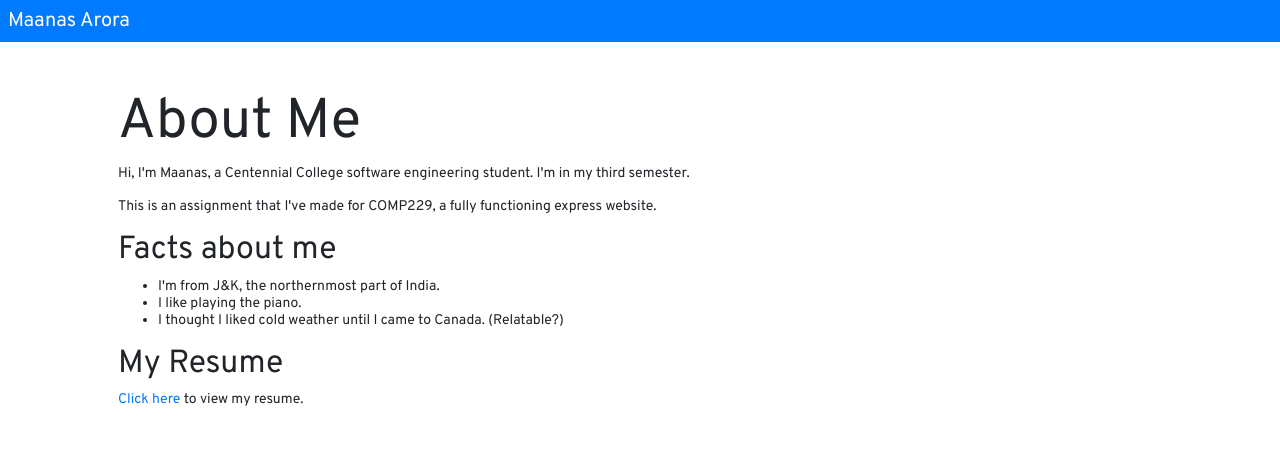
After one commit to MaanasArora/COMP229_ExpressPortfolio, a Node server app: page /about in a window 1280 px wide. The commit adds this page. Shown: the top 471 px of the page. Run offline with Node 20, Linux system fonts and the light colour scheme.

Commit message:
add routes and pages

```diff
--- a/app.js
+++ b/app.js
@@ -6,6 +6,9 @@ var logger = require('morgan');
 
 var indexRouter = require('./routes/index');
 var contactRouter = require('./routes/contact');
+var aboutRouter = require('./routes/about');
+var servicesRouter = require('./routes/services');
+var projectsRouter = require('./routes/projects');
 
 var app = express();
 
@@ -21,6 +24,9 @@ app.use(express.static(path.join(__dirname, 'public')));
 
 app.use('/', indexRouter);
 app.use('/contact', contactRouter);
+app.use('/about', aboutRouter);
+app.use('/services', servicesRouter);
+app.use('/projects', projectsRouter);
 
 // catch 404 and forward to error handler
 app.use(function(req, res, next) {
--- a/public/stylesheets/style.css
+++ b/public/stylesheets/style.css
@@ -5,5 +5,5 @@
 body {
   margin: 0;
 
-  font: 14px 'Nunito Sans', sans-serif;
+  font: 14px Overpass, sans-serif;
 }
--- /dev/null
+++ b/routes/about.js
@@ -0,0 +1,8 @@
+var express = require('express');
+var router = express.Router();
+
+router.get('/', function(req, res, next) {
+    res.render('about', { title: 'About - Maanas Arora' });
+});
+
+module.exports = router;
--- /dev/null
+++ b/views/about.ejs
@@ -0,0 +1,19 @@
+<%- include('partials/above'); -%>
+
+<div class="container p-5">
+    <h1 class="display-4">
+        About Me
+    </h1>
+    <p>Hi, I'm Maanas, a Centennial College software engineering student. I'm in my third semester.</p>
+    <p>This is an assignment that I've made for COMP229, a fully functioning express website.</p>
+    <h2 class="display-5">Facts about me</h2>
+    <ul>
+        <li>I'm from J&K, the northernmost part of India.</li>
+        <li>I like playing the piano.</li>
+        <li>I thought I liked cold weather until I came to Canada. (Relatable?)</li>
+    </ul>
+    <h2 class="display-5">My Resume</h2>
+    <p><a href="Maanas Arora.pdf">Click here</a> to view my resume.</p>
+</div>
+
+<%- include('partials/below'); -%>
--- a/views/index.ejs
+++ b/views/index.ejs
@@ -3,9 +3,9 @@
 <div class="container">
   <div class="jumbotron">
     <h1 class="display-4">Welcome to my Express Portfolio!</h1>
-    <p class="lead">This is a sample, project-less portfolio I've made for Assignment #1, COMP229.</p>
+    <p class="lead">This is a portfolio I've made for Assignment #1, COMP229.</p>
     <p class="lead">
-      <a class="btn btn-primary btn-lg" href="#" role="button">About me</a>
+      <a class="btn btn-primary btn-lg" href="/about" role="button">About me</a>
       <a class="btn btn-primary btn-lg" href="/contact" role="button">Contact me</a>
     </p>
   </div>
--- a/views/partials/above.ejs
+++ b/views/partials/above.ejs
@@ -2,7 +2,7 @@
 <html>
 <head>
     <title><%= title %></title>
-    <link href="https://fonts.googleapis.com/css2?family=Nunito+Sans:wght@400;700&display=swap" rel="stylesheet">
+    <link href="https://fonts.googleapis.com/css2?family=Overpass:wght@400;700&display=swap" rel="stylesheet">
     <meta name="viewport" content="width=device-width" />
     <link rel="stylesheet" href="https://stackpath.bootstrapcdn.com/bootstrap/4.5.2/css/bootstrap.min.css" integrity="sha384-JcKb8q3iqJ61gNV9KGb8thSsNjpSL0n8PARn9HuZOnIxN0hoP+VmmDGMN5t9UJ0Z" crossorigin="anonymous">
     <link rel='stylesheet' href='/stylesheets/style.css' />
```
Also changed, not shown: routes/projects.js (added, +8 -0 lines), routes/services.js (added, +8 -0 lines), views/projects.ejs (added, +11 -0 lines), views/services.ejs (added, +19 -0 lines), 1 other file.
